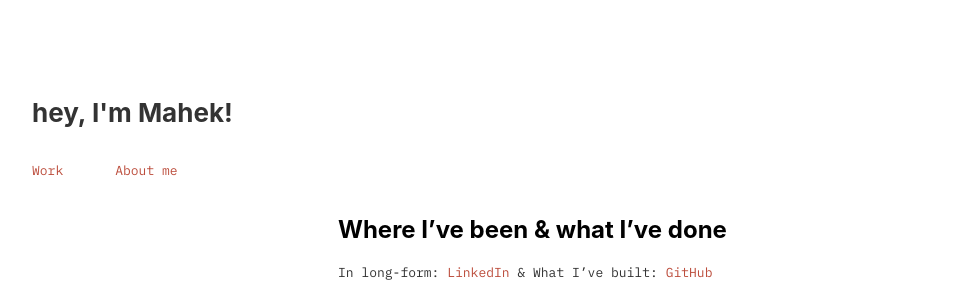
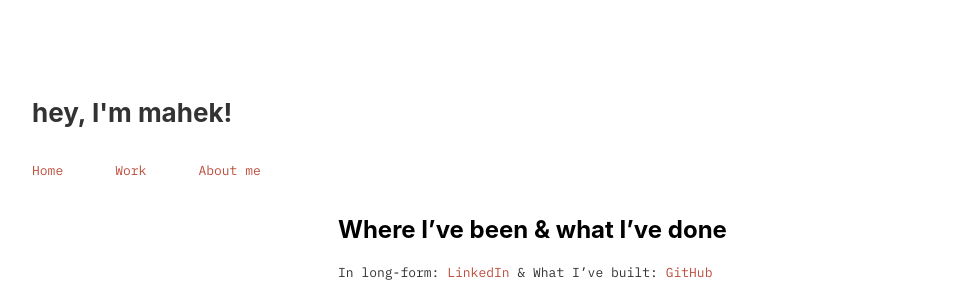
Before and after one commit to mahekkothari/mahekkothari.github.io, a Jekyll site: the page built from work.markdown, in a window 1280 px wide. Shown: the top 293 px of the page, without its empty margins (158-1120 px from the left). Built offline with Jekyll 4.4.1, drawn with Linux system fonts in a browser that asks for light colours.

Commit message:
fixed images

```diff
--- a/_includes/footer.html
+++ b/_includes/footer.html
@@ -18,6 +18,7 @@
     <div class="contact-container">
       <!-- <h3>Reach me</h3> -->
       <div class="contact-item">
+        <p>reach me :)</p>
         <p>kothari.mahek123<!-- spam begone --> [at] gma<!-- spam begone -->il</p>
       </div>
       <div class="contact-item">
--- a/_includes/head.html
+++ b/_includes/head.html
@@ -1,6 +1,6 @@
 <head>
     <link rel="stylesheet" href="{{ "/styles.css" | relative_url }}">
-    <link rel="shortcut icon" type="image/jpg" href="/assets/icon.jpg" />
+    <link rel="shortcut icon" type="image/png" href="/assets/icon.jpg" />
     <link
       rel="stylesheet"
       href="https://fonts.googleapis.com/css2?family=IBM+Plex+Mono:wght@400;700&display=swap"
--- a/_includes/header.html
+++ b/_includes/header.html
@@ -1,11 +1,18 @@
 <header class="header" role="banner">
     {%- assign default_paths = site.pages | map: "path" -%}
     {%- assign page_paths = site.header_pages | default: default_paths -%}
-      <a id="mahek-title" rel="author" href="{{ "/" | relative_url }}"><h1 id="mahek-title">hey, I'm Mahek!</h1></a>
+      <a id="mahek-title" rel="author" href="{{ "/" | relative_url }}"><h1 id="mahek-title">hey, I'm mahek!</h1></a>
 
       {%- if page_paths -%}
 
           <ul class="nav-list">
+
+            <!-- Home -->
+            {%- assign my_page = site.pages | where: "path", "index.markdown" | first -%}
+            {%- if my_page.title -%}
+            <li><a class="page-link" href="{{ my_page.url | relative_url }}">{{ my_page.title | escape }}</a></li>
+            {%- endif -%}
+
             <!-- Work -->
             {%- assign my_page = site.pages | where: "path", "work.markdown" | first -%}
             {%- if my_page.title -%}
--- a/about.markdown
+++ b/about.markdown
@@ -8,6 +8,7 @@
 
 #### Reads of 2025 (thus far)
 - The Idiot by Elif Batum
+- Days at the Morisaki Bookshop by Satoshi Yagisawa
 - The Year of Magical Thinking by Joan Didion
 - On Tyranny by Timothy Snyder
 
--- a/styles.css
+++ b/styles.css
@@ -69,7 +69,7 @@
   }
 
   a:hover {
-    color: #eb614c;
+    color: #ec9f93;
   }
 
   a.post-link {
@@ -182,31 +182,40 @@
   }
   .carousel-window {
     overflow: hidden;
-    box-shadow: 0 4px 12px rgba(0, 0, 0, 0.08);
+    width: 100%;
+    position: relative;
   }
 
   .carousel-track {
     display: flex;
+    width: 100%;
     transition: transform 0.5s ease-in-out;
+  }
+
+  .carousel-track img {
     width: 100%;
+    flex: 0 0 100%;
+    height: 300px;     /* fixes the height of the pictures */
+    object-fit: cover;
   }
+
 
   .carousel-btn {
     position: absolute;
     top: 50%;
     transform: translateY(-50%);
-    background: rgba(0, 0, 0, 0.4);
+    background: rgba(51, 11, 11, 0.4);
     color: white;
     font-size: 2rem;
     border: none;
     cursor: pointer;
-    padding: 0.3rem 0.7rem;
+    padding: 0.2rem 0.5rem;
     border-radius: 5px;
     transition: background 0.2s ease-in-out;
   }
 
   .carousel-btn:hover {
-    background: rgba(0, 0, 0, 0.6);
+    background: rgba(87, 49, 49, 0.6);
   }
 
   .carousel-btn.left {
@@ -216,9 +225,3 @@
   .carousel-btn.right {
     right: 10px;
   }
-
-  .carousel-track img {
-    width: 100%;
-    height: 280px;  /* make this smaller if needed */
-    object-fit: cover;
-  }
--- a/work.markdown
+++ b/work.markdown
@@ -18,11 +18,9 @@
 <div class="custom-carousel">
 <div class="carousel-window">
   <div class="carousel-track">
-    <img src="/assets/slide1.jpeg" alt="Vialto Internship">
-    <img src="/assets/slide2.JPG" alt="SJSU Research">
-    <img src="/assets/slide3.JPEG" alt="Consulting Group">
-    <img src="/assets/slide5.jpeg" alt="Consulting Group">
-    <img src="/assets/slide4.JPG" alt="Consulting Group">
+    <img src="/assets/slide1.jpeg" alt="Theta Tau">
+    <img src="/assets/slide2.JPG" alt="Consulting Group">
+    <img src="/assets/slide4.JPG" alt="Theta Tau">
     </div>
   </div>
   <button class="carousel-btn left" onclick="moveSlide(-1)">‹</button>
```
Also changed, not shown: assets/slide3.JPEG (deleted), assets/slide5.jpeg (deleted), 1 other file.
